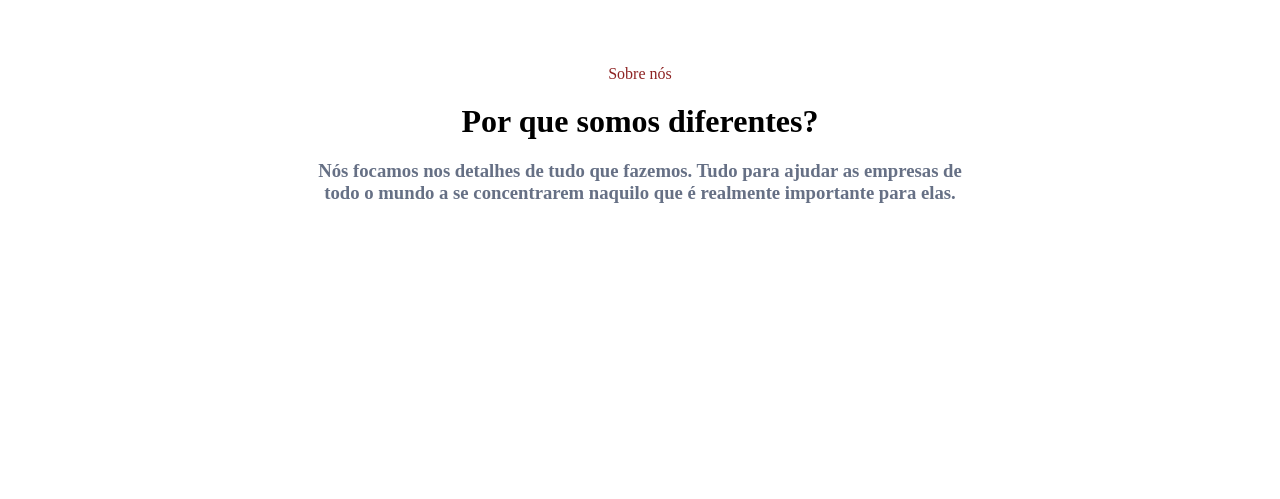
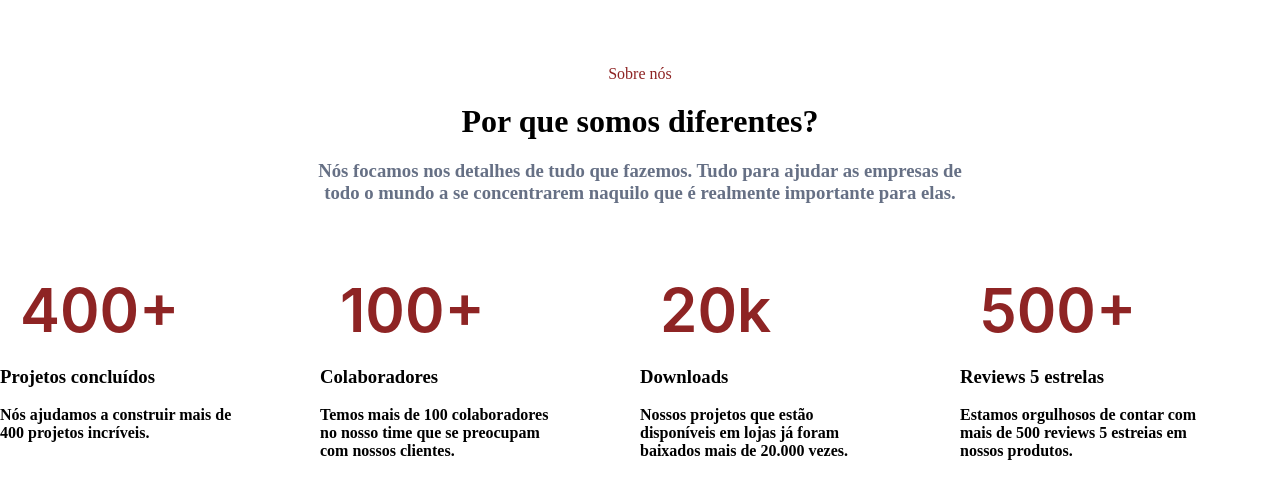
Before and after one commit to K4ynan/OptimusTech, a plain HTML site: page index.html in a window 1280 px wide. Shown: the part 65-564 px from the top of the page. Drawn offline with Linux system fonts and the light colour scheme.

Commit message:
OptimusTech

```diff
--- a/estilos.css
+++ b/estilos.css
@@ -57,7 +57,64 @@ h1 {
     margin: 20px;
 }
 
-h3 {
+.texto h3 {
     margin: 10px;
     color: #667085;
 }
+
+.metricas-container{
+ display: flex;
+ justify-content: space-around ;
+}
+
+.metricas h1{
+    color: #8e2424;
+    width: 280px;
+    height: 72px;
+    left: 0px;
+    top: 0px;
+    font-family: 'inter';
+    font-style: normal;
+    font-weight: 600;
+    font-size: 60px;
+    line-height: 72px;
+}
+
+.metricas2 h1{
+    color: #8e2424;
+    width: 280px;
+    height: 72px;
+    left: 0px;
+    top: 0px;
+    font-family: 'inter';
+    font-style: normal;
+    font-weight: 600;
+    font-size: 60px;
+    line-height: 72px;
+}
+
+.metricas3 h1{
+    color: #8e2424;
+    width: 280px;
+    height: 72px;
+    left: 0px;
+    top: 0px;
+    font-family: 'inter';
+    font-style: normal;
+    font-weight: 600;
+    font-size: 60px;
+    line-height: 72px;
+}
+
+.metricas4 h1{
+  color: #8e2424;
+  width: 280px;
+    height: 72px;
+    left: 0px;
+    top: 0px;
+    font-family: 'inter';
+    font-style: normal;
+    font-weight: 600;
+    font-size: 60px;
+    line-height: 72px;
+}
--- a/index.html
+++ b/index.html
@@ -32,14 +32,36 @@
 
     <br>
 
+
+
     <div class="texto">
         <p>Sobre nós</p>
         <h1>Por que somos diferentes?</h1>
         <h3> Nós focamos nos detalhes de tudo que fazemos. Tudo para ajudar as empresas de<br> todo o mundo a se
             concentrarem naquilo que é realmente importante para elas.</h3>
     </div>
-
-
+    <section class="metricas-container">
+        <div class="metricas">
+            <h1>400+</h1>
+            <h3><strong>Projetos concluídos</strong></h3><br>
+            <h4>Nós ajudamos a construir mais de <br> 400 projetos incríveis.</h4>
+        </div>
+        <div class="metricas2">
+            <h1>100+</h1>
+            <h3>Colaboradores</h3><br>
+            <h4>Temos mais de 100 colaboradores<br> no nosso time que se preocupam<br> com nossos clientes.</h4>
+        </div>
+        <div class="metricas3">
+            <h1>20k</h1>
+            <h3>Downloads</h3><br>
+            <h4>Nossos projetos que estão<br> disponíveis em lojas já foram<br> baixados mais de 20.000 vezes.</h4>
+        </div>
+        <div class="metricas4">
+            <h1>500+</h1>
+            <h3>Reviews 5 estrelas</h3><br>
+            <h4>Estamos orgulhosos de contar com<br> mais de 500 reviews 5 estreias em<br> nossos produtos.</h4>
+        </div>
+    </section>
 </body>
 
 </html>
```
